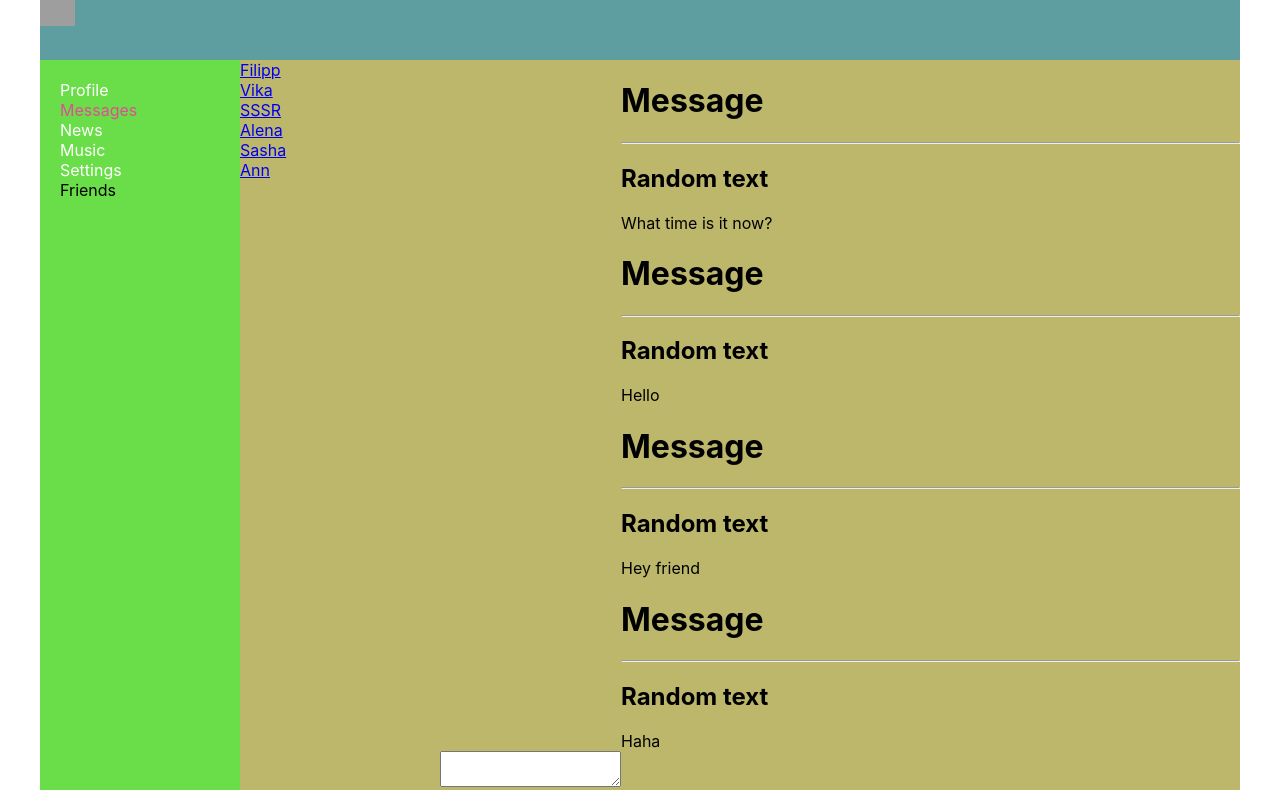
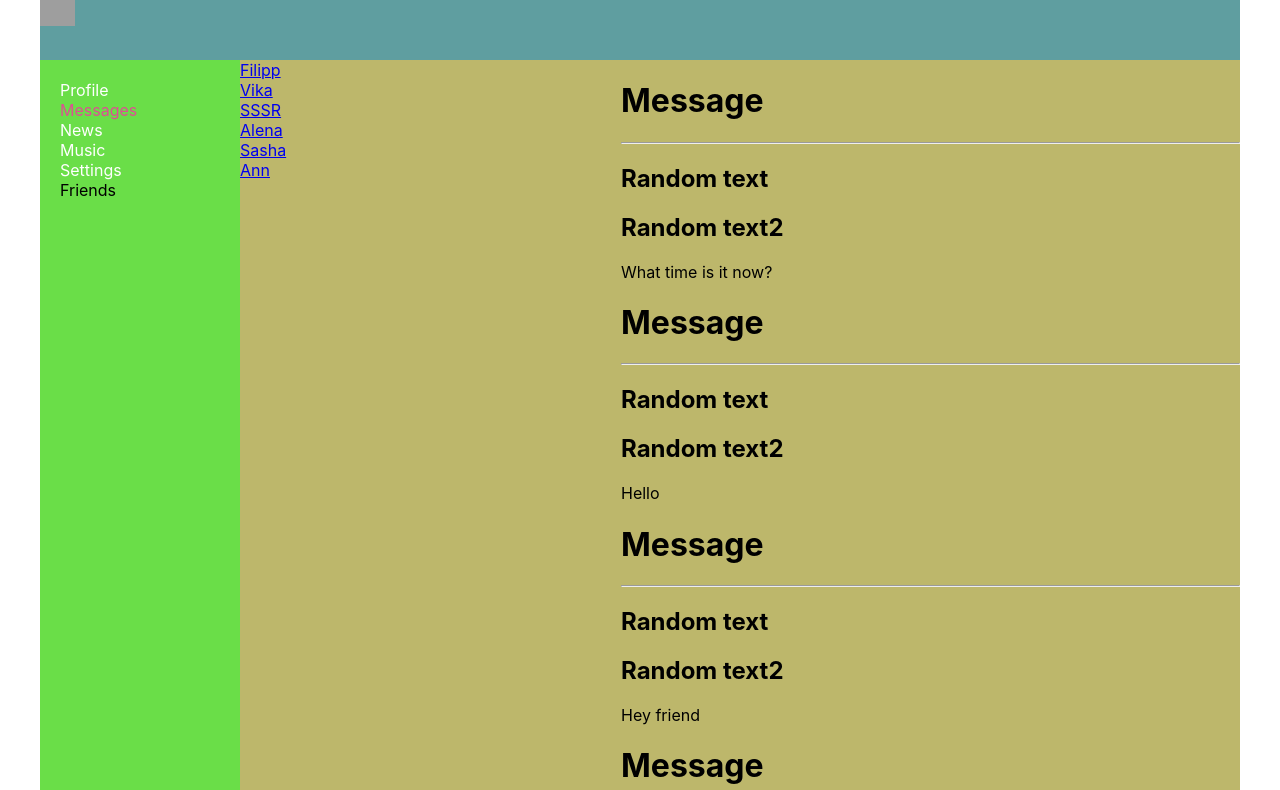
Before and after one commit to Kotfil/social-ts-ghpages-test, a React (Create React App) app: page /dialogs in a window 1280 px wide. Shown: the top 790 px of the page. Built offline with nearby package versions, Linux system fonts and the light colour scheme; grey boxes are pictures that could not be loaded.

Commit message:
add message tag3

```diff
--- a/src/components/Dialogs/Message/Message.tsx
+++ b/src/components/Dialogs/Message/Message.tsx
@@ -13,6 +13,7 @@ const Message = (props: PropsType) => {
             <h1>Message</h1>
             <hr/>
             <h2>Random text</h2>
+            <h2>Random text2</h2>
         <div className={s.message}>{props.messages}</div>
         </>
             )
```
